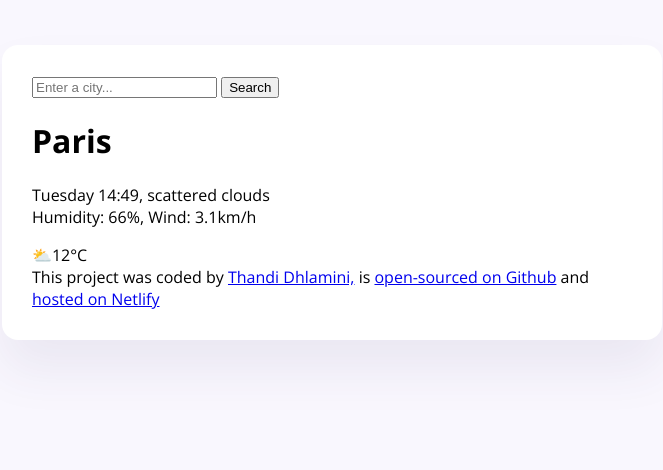
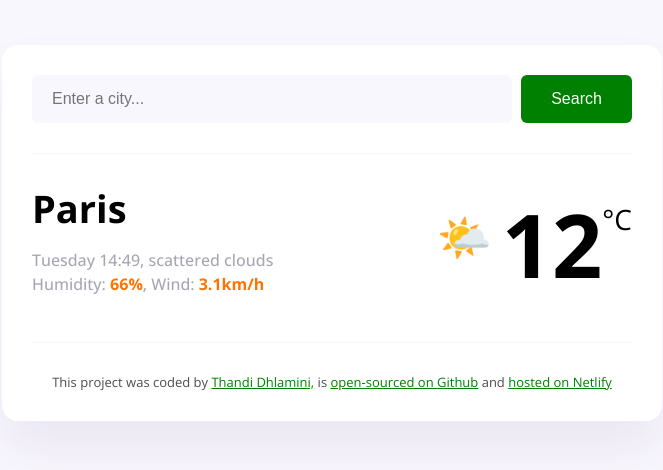
Before and after one commit to ntdhlamini/weather-app, a plain HTML site: page index.html in a window 1280 px wide. Shown: the whole page, without its empty margins (308-971 px from the left). Drawn offline with nearby package versions, Linux system fonts and the light colour scheme.

Commit message:
Added more CSS

```diff
--- a/index.html
+++ b/index.html
@@ -15,21 +15,32 @@
   <body>
     <div class="weather-app">
       <header>
-        <form>
-          <input type="search" placeholder="Enter a city..." required />
-          <input type="submit" value="Search" />
+        <form class="seach-form">
+          <input
+            type="search"
+            placeholder="Enter a city..."
+            required
+            class="search-form-input"
+          />
+          <input type="submit" value="Search" class="search-form-button" />
         </form>
       </header>
       <main>
-        <div>
-          <h1>Paris</h1>
-          <p>
-            Tuesday 14:49, scattered clouds
-            <br />
-            Humidity: 66%, Wind: 3.1km/h
-          </p>
+        <div class="weather-app-data">
+          <div>
+            <h1 class="weather-app-city">Paris</h1>
+            <p class="weather-app-details">
+              Tuesday 14:49, scattered clouds
+              <br />
+              Humidity: <strong>66%</strong>, Wind: <strong>3.1km/h</strong>
+            </p>
+          </div>
+          <div class="weather-app-temperature-container">
+            <div class="weather-app-icon">🌤️</div>
+            <div class="weather-app-temperature">12</div>
+            <div class="weatehr-app-unit">°C</div>
+          </div>
         </div>
-        <div>⛅12°C</div>
       </main>
 
       <footer>
--- a/src/style.css
+++ b/src/style.css
@@ -2,6 +2,10 @@ body {
   background-color: #f9f7fe;
   font-family: "Open Sans", serif;
 }
+a {
+  color: green;
+}
+
 .weather-app {
   background: white;
   max-width: 600px;
@@ -10,3 +14,72 @@ body {
   box-shadow: 0 30px 50px rgba(65, 50, 100, 0.08);
   border-radius: 16px;
 }
+header {
+  border-bottom: 1px solid #f9f7fe;
+  padding: 0 0 30px 0;
+}
+.search-form-input {
+  background-color: #f9f7fe;
+  border: none;
+  border-radius: 6px;
+  width: 80%;
+  padding: 15px 20px;
+  font-size: 16px;
+}
+.search-form-button {
+  background: green;
+  padding: 15px 30px;
+  border: none;
+  border-radius: 6px;
+  color: white;
+  margin-left: 5px;
+  font-size: 16px;
+}
+
+main {
+  padding: 30px 0;
+}
+
+.weather-app-city {
+  margin: 0;
+  font-size: 38px;
+  line-height: 48px;
+}
+
+.weather-app-details {
+  font-size: 16px;
+  font-weight: 500;
+  line-height: 24px;
+  color: rgba(39, 33, 66, 0.4);
+}
+.weather-app-details strong {
+  color: rgb(255, 115, 0);
+}
+.weather-app-temperature-container {
+  display: flex;
+}
+.weather-app-icon {
+  font-size: 44px;
+  margin-top: 22px;
+}
+.weather-app-temperature {
+  font-size: 88px;
+  margin-left: 10px;
+  font-weight: bold;
+}
+.weatehr-app-unit {
+  margin-top: 16px;
+  font-size: 28px;
+}
+.weather-app-data {
+  display: flex;
+  justify-content: space-between;
+}
+
+footer {
+  border-top: 1px solid #f9f7fe;
+  padding: 30px 0 0 0;
+  text-align: center;
+  font-size: 13px;
+  color: rgba(0, 0, 0, 0.7);
+}
```
